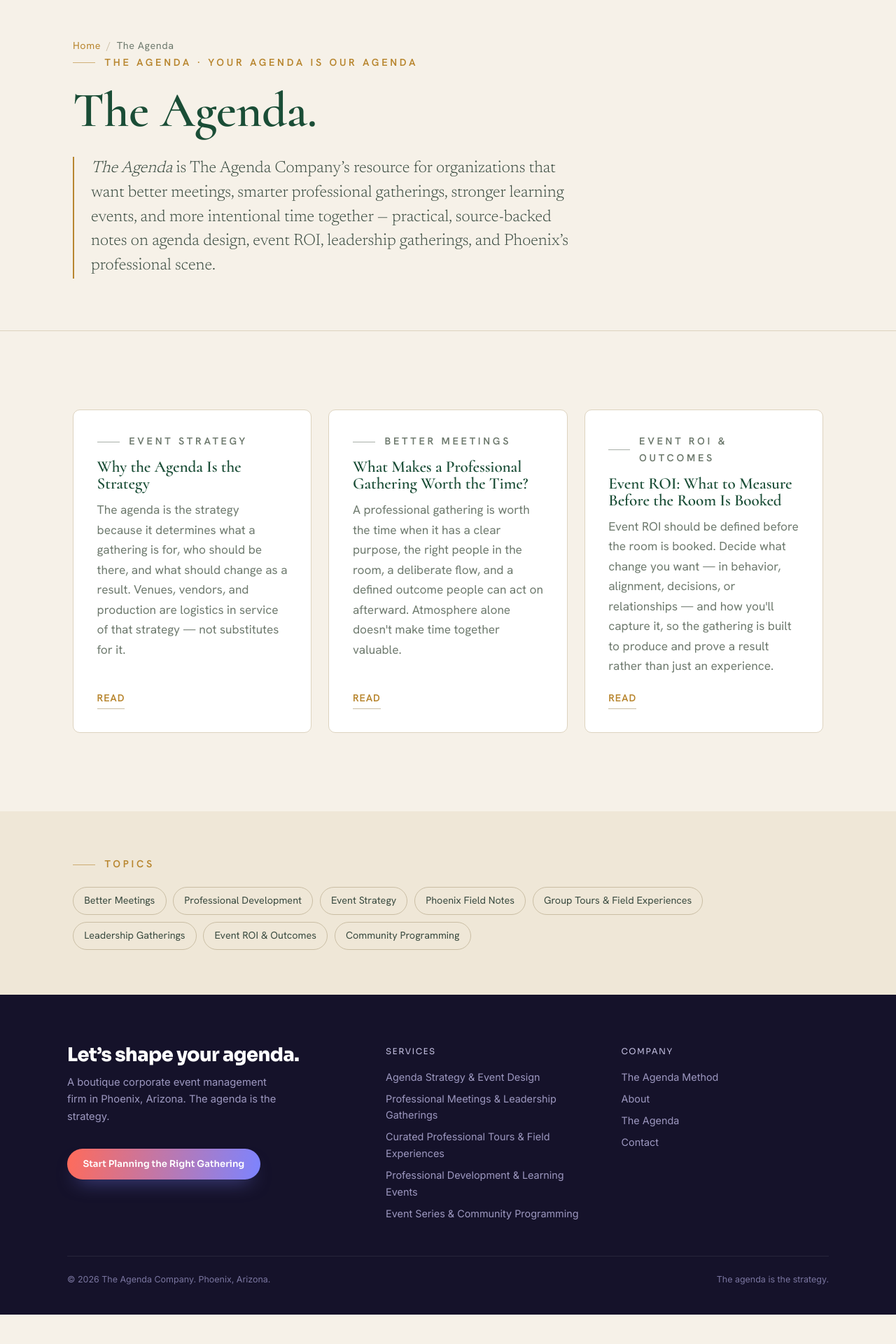
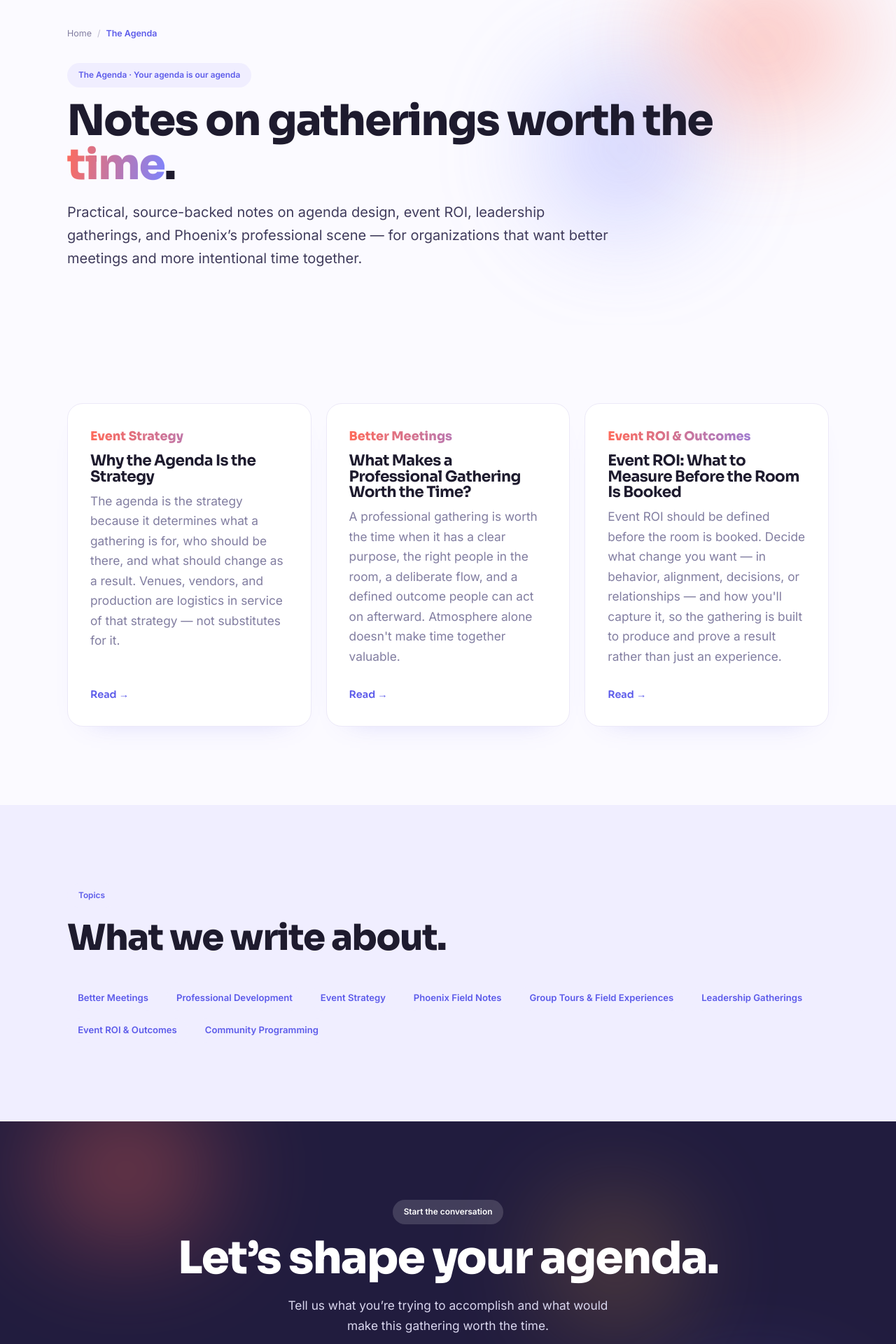
Before and after one commit to thomasbakerj-lgtm/TheAgendaCompany, a Next.js app: page /the-agenda in a window 1280 px wide. Shown: the part 120-2040 px from the top of the page at 70% size. Before the commit the page ends 1998 px from the top, so only its background shows below. Built offline with nearby package versions, Linux system fonts and the light colour scheme.

Commit message:
Update page.js

```diff
--- a/app/the-agenda/page.js
+++ b/app/the-agenda/page.js
@@ -1,7 +1,6 @@
 import Link from "next/link";
 import { ARTICLES, CATEGORIES } from "@/lib/articles";
-import { SITE } from "@/lib/site";
-import { Kicker, Breadcrumb } from "@/components/ui";
+import { SITE, CTA } from "@/lib/site";
 import JsonLd from "@/components/JsonLd";
 import { breadcrumbSchema } from "@/lib/schema";
 
@@ -31,48 +30,59 @@ export default function BlogHub() {
   return (
     <>
       <JsonLd data={[blogSchema, breadcrumbSchema(trail)]} />
+      <div className="sf-home">
 
-      <section className="page-intro">
+        <section className="ag-pagehero">
+          <div className="blob b1" /><div className="blob b2" />
           <div className="wrap">
-          <Breadcrumb trail={trail} />
-          <Kicker>The Agenda · Your agenda is our agenda</Kicker>
-          <h1>The Agenda.</h1>
-          <p className="answer-block">
-            <em>The Agenda</em> is The Agenda Company&rsquo;s resource for organizations that want better
-            meetings, smarter professional gatherings, stronger learning events, and more intentional time
-            together — practical, source-backed notes on agenda design, event ROI, leadership gatherings, and
-            Phoenix&rsquo;s professional scene.
+            <p className="ag-crumb"><Link href="/">Home</Link><span className="sep">/</span><span className="cur">The Agenda</span></p>
+            <span className="pill-lbl" style={{ marginTop: "1.1rem" }}>The Agenda &middot; Your agenda is our agenda</span>
+            <h1>Notes on gatherings worth the <span className="grad-text">time</span>.</h1>
+            <p className="ag-intro">
+              Practical, source-backed notes on agenda design, event ROI, leadership gatherings, and Phoenix&rsquo;s professional scene &mdash; for organizations that want better meetings and more intentional time together.
             </p>
           </div>
         </section>
 
-      <section className="section">
+        <section className="sec">
           <div className="wrap">
-          <div className="grid grid-3">
+            <div className="ag-cards cols3">
               {posts.map(([slug, a]) => (
-              <div className="card" key={slug}>
-                <p className="kicker" style={{ marginBottom: "0.75rem" }}>{a.category}</p>
-                <h3 style={{ fontSize: "var(--step-1)" }}>{a.title}</h3>
+                <div className="ag-card" key={slug}>
+                  <span className="ag-cn">{a.category}</span>
+                  <h3>{a.title}</h3>
                   <p>{a.summary}</p>
-                <Link className="tlink" href={`/the-agenda/${slug}`}>
-                  Read
-                </Link>
+                  <Link className="ag-explore" href={`/the-agenda/${slug}`}>Read &rarr;</Link>
                 </div>
               ))}
             </div>
           </div>
         </section>
 
-      <section className="section--tight panel">
+        <section className="sec lilac">
           <div className="wrap">
-          <Kicker>Topics</Kicker>
-          <ul className="tag-list" style={{ marginTop: "1.25rem" }}>
-            {CATEGORIES.map((c) => (
-              <li key={c}>{c}</li>
-            ))}
+            <div className="sec-head">
+              <span className="pill-lbl">Topics</span>
+              <h2>What we write about.</h2>
+            </div>
+            <ul className="ag-tags">
+              {CATEGORIES.map((c) => (<li key={c}>{c}</li>))}
             </ul>
           </div>
         </section>
+
+        <section className="sec cta">
+          <div className="cb c1" /><div className="cb c2" /><div className="cb c3" />
+          <div className="wrap">
+            <span className="pill-lbl" style={{ background: "rgba(255,255,255,.15)", color: "#fff" }}>Start the conversation</span>
+            <h2 style={{ marginTop: "1rem" }}>Let&rsquo;s shape your agenda.</h2>
+            <p>Tell us what you&rsquo;re trying to accomplish and what would make this gathering worth the time.</p>
+            <Link className="btn white" href={CTA.primary.href}>Let&rsquo;s talk &rarr;</Link>
+            <p className="reassure">A conversation, not a pitch. We typically reply within one business day.</p>
+          </div>
+        </section>
+
+      </div>
     </>
   );
 }
```
Lines whose indentation alone changed are shown as unchanged.
